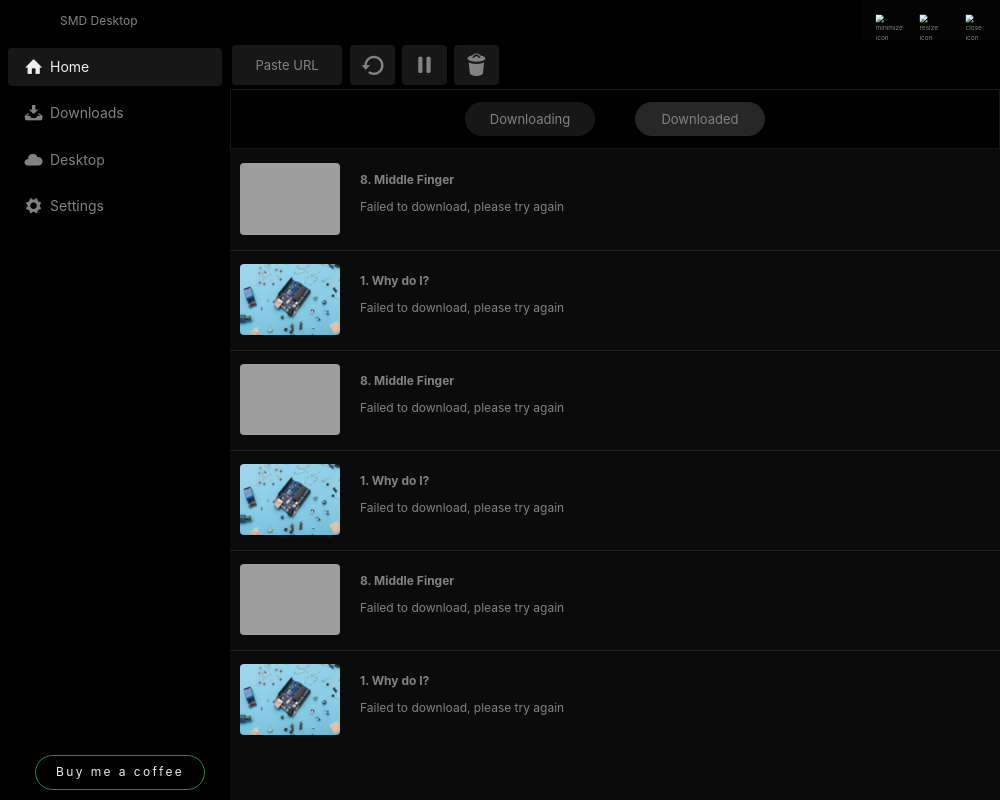
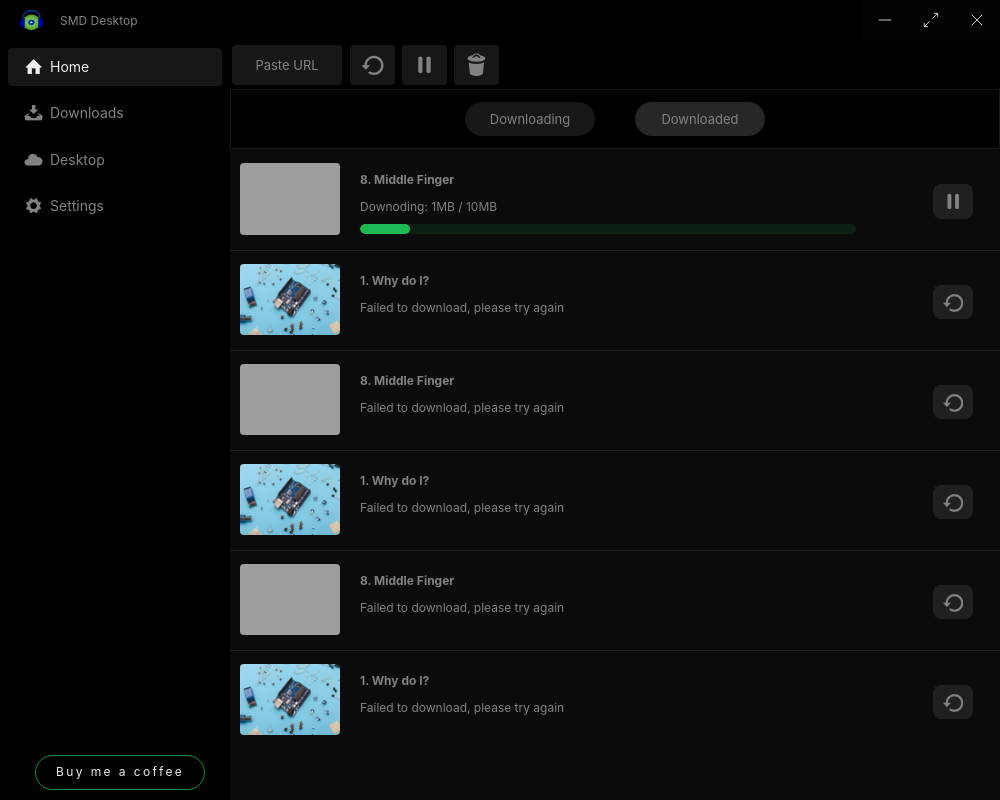
Before and after one commit to noahweasley/SMD-Desktop, an Electron app: page index.html in a window 1000 px wide. Drawn offline with Linux system fonts and the light colour scheme; grey boxes are pictures that could not be loaded.

Commit message:
added download-progress

```diff
--- a/index.html
+++ b/index.html
@@ -20,6 +20,7 @@
     <div class="window">
         <header class="toolbar toolbar-header toolbar-borderless">
             <h1 class="title draggable">SMD Desktop</h1>
+            <img src="assets/graphics/app_icon.png" alt="Spotity mucsic downloader icon" width="23px" height="20px">
         </header>
 
         <div class="window-content">
@@ -101,6 +102,10 @@
                                     <div class="media-body">
                                         <strong>1. Why do I?</strong>
                                         <p class="message">Failed to download, please try again</p>
+
+                                        <div class="op-icon refresh not-draggable pull-right">
+                                            <span class="icon icon-ccw icon-x2"></span>
+                                        </div>
                                     </div>
 
                                 </li>
@@ -118,7 +123,13 @@
 
                                     <div class="media-body">
                                         <strong>8. Middle Finger</strong>
-                                        <p class="message">Failed to download, please try again</p>
+                                        <p class="message">Downoding: 1MB / 10MB</p>
+
+                                         <div class="horizontal-progress" id="download-progress"></div>
+
+                                        <div class="op-icon not-draggable pull-right">
+                                            <span class="icon icon-pause icon-x2"></span>
+                                        </div>
                                     </div>
 
                                 </li>
@@ -130,6 +141,10 @@
                                     <div class="media-body">
                                         <strong>1. Why do I?</strong>
                                         <p class="message">Failed to download, please try again</p>
+
+                                        <div class="op-icon refresh not-draggable pull-right">
+                                            <span class="icon icon-ccw icon-x2"></span>
+                                        </div>
                                     </div>
 
                                 </li>
@@ -141,6 +156,10 @@
                                     <div class="media-body">
                                         <strong>8. Middle Finger</strong>
                                         <p class="message">Failed to download, please try again</p>
+
+                                        <div class="op-icon refresh not-draggable pull-right">
+                                            <span class="icon icon-ccw icon-x2"></span>
+                                        </div>
                                     </div>
 
                                 </li>
@@ -152,6 +171,10 @@
                                     <div class="media-body">
                                         <strong>1. Why do I?</strong>
                                         <p class="message">Failed to download, please try again</p>
+
+                                        <div class="op-icon refresh not-draggable pull-right">
+                                            <span class="icon icon-ccw icon-x2"></span>
+                                        </div>
                                     </div>
 
                                 </li>
@@ -164,6 +187,10 @@
                                     <div class="media-body">
                                         <strong>8. Middle Finger</strong>
                                         <p class="message">Failed to download, please try again</p>
+
+                                        <div class="op-icon refresh not-draggable pull-right">
+                                            <span class="icon icon-ccw icon-x2"></span>
+                                        </div>
                                     </div>
 
                                 </li>
@@ -175,6 +202,10 @@
                                     <div class="media-body">
                                         <strong>1. Why do I?</strong>
                                         <p class="message">Failed to download, please try again</p>
+
+                                        <div class="op-icon refresh not-draggable pull-right">
+                                            <span class="icon icon-ccw icon-x2"></span>
+                                        </div>
                                     </div>
 
                                 </li>
@@ -193,15 +224,15 @@
         <div class="window-action-group non-draggable">
 
             <div class="window-action window-action-minimize" id="window-action-minimize">
-                <img src="graphics/minimize.svg" alt="minimize icon">
+                <img src="assets/graphics/minimize.svg" alt="minimize icon">
             </div>
 
             <div class="window-action window-action-maximize" id="window-action-maximize">
-                <img src="graphics/restore.svg" alt="resize icon">
+                <img src="assets/graphics/restore.svg" alt="resize icon">
             </div>
 
             <div class="window-action window-action-close" id="window-action-close">
-                <img src="graphics/close.svg" alt="close icon">
+                <img src="assets/graphics/close.svg" alt="close icon">
             </div>
         </div>
 
--- a/ui/renderer.js
+++ b/ui/renderer.js
@@ -1,4 +1,23 @@
+function setDownloadProgress(elementId, prog) {
+    const progress = document.getElementById(elementId)
+    progress.style.setProperty('--progress-width', prog)
+}
+
+function manage() {
+    let progress = 0
+
+    setInterval(() => {
+
+        setDownloadProgress('download-progress', `${progress = progress === 100 ? progress = 0: progress+=2}%`)
+
+    }, 1000)
+
+}
+
 window.addEventListener('DOMContentLoaded', () => {
+
+    manage()
+
     // window action button clicked
     document.querySelectorAll('.window-action').forEach((action) => {
         action.addEventListener('click', (_event) => {
```
Also changed, not shown: ui/animate.js (added).
